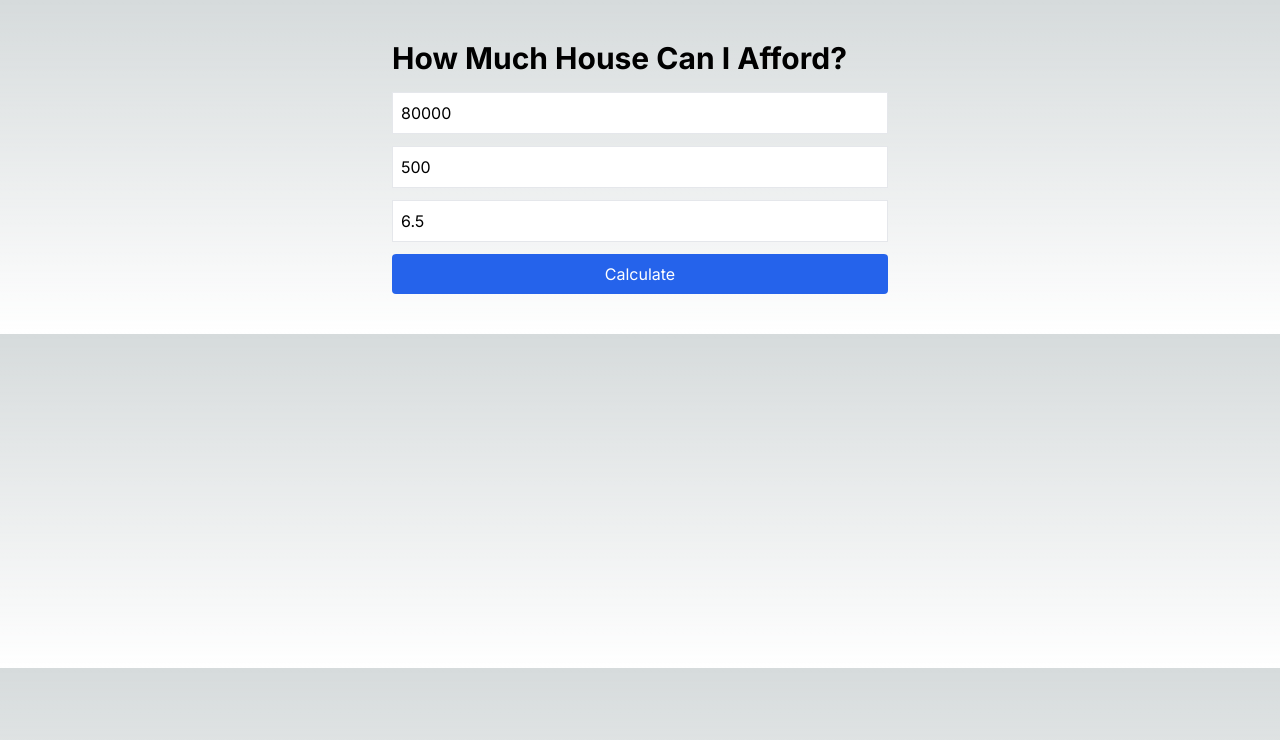
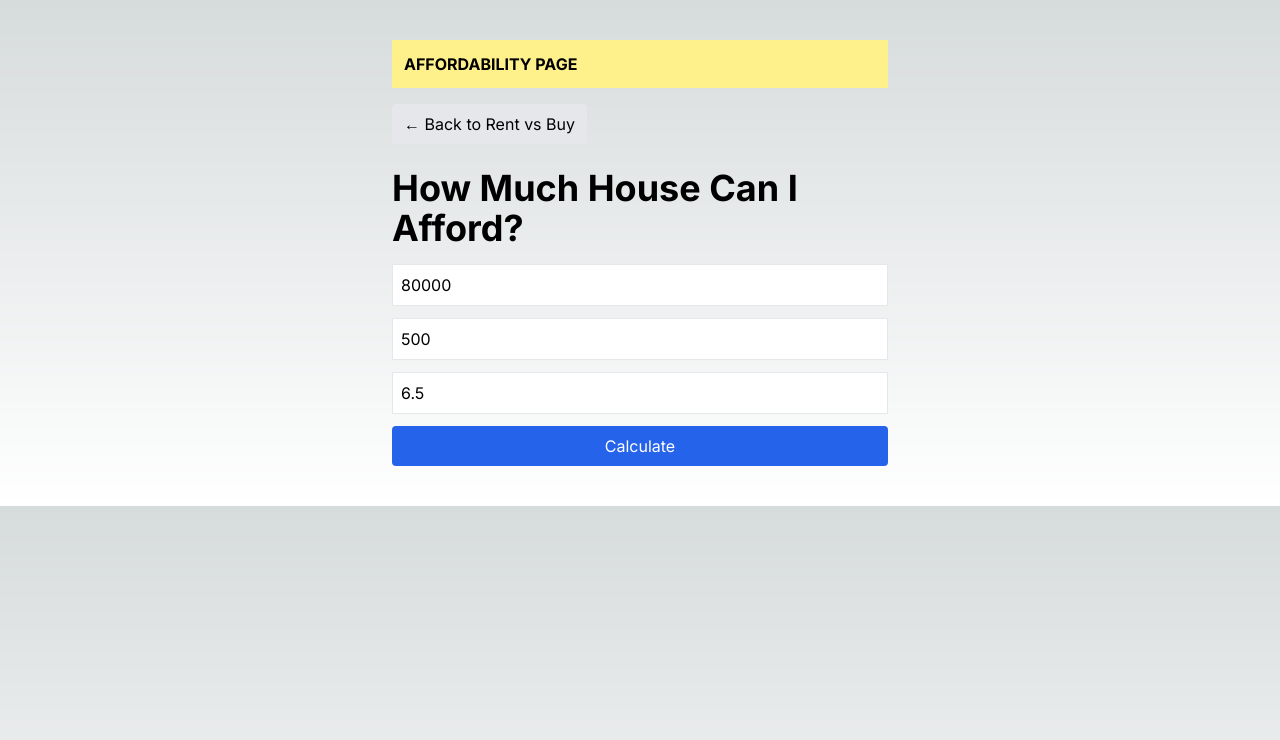
Before and after one commit to jlrrow/money-engine, a Next.js app: page /affordability in a window 1280 px wide. Shown: the top 740 px of the page. Built offline with nearby package versions, Linux system fonts and the light colour scheme.

Commit message:
added affordability page

```diff
--- a/app/affordability/page.tsx
+++ b/app/affordability/page.tsx
@@ -15,8 +15,7 @@ export default function Affordability() {
     const loanTerm = 30 * 12;
 
     const loanAmount =
-      (maxPayment *
-        (Math.pow(1 + monthlyRate, loanTerm) - 1)) /
+      (maxPayment * (Math.pow(1 + monthlyRate, loanTerm) - 1)) /
       (monthlyRate * Math.pow(1 + monthlyRate, loanTerm));
 
     setResult(Math.round(loanAmount));
@@ -24,7 +23,18 @@ export default function Affordability() {
 
   return (
     <main className="p-10 max-w-xl mx-auto">
-      <h1 className="text-3xl font-bold mb-4">
+      <div className="bg-yellow-200 p-3 mb-4 font-bold">
+        AFFORDABILITY PAGE
+      </div>
+
+      <a
+        href="/"
+        className="inline-block mb-6 px-3 py-2 bg-gray-200 rounded"
+      >
+        ← Back to Rent vs Buy
+      </a>
+
+      <h1 className="text-4xl font-bold mb-4">
         How Much House Can I Afford?
       </h1>
 
```
